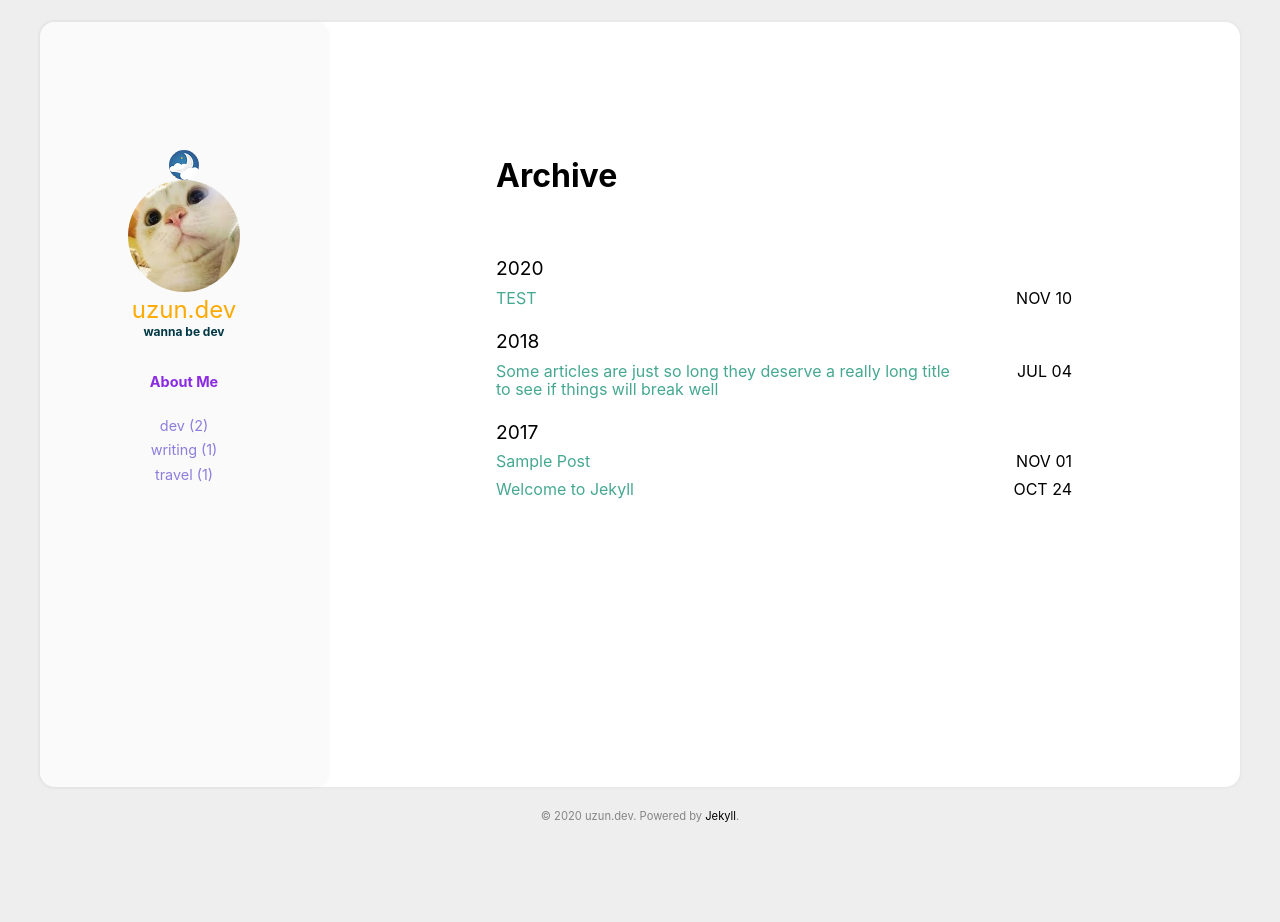
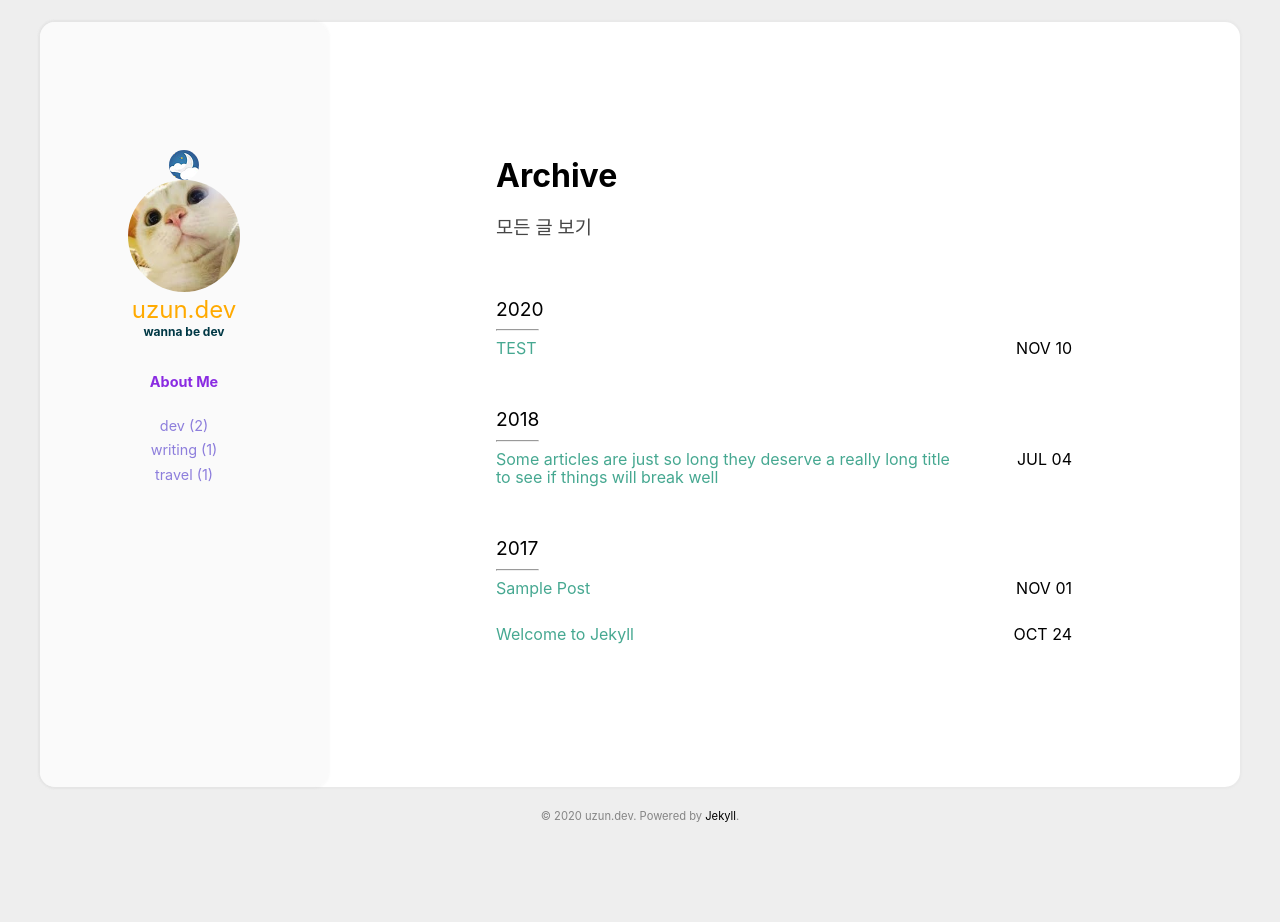
Before and after one commit to Kick-snare/Kick-snare.github.io, a Jekyll site: the page built from index.html, in a window 1280 px wide. Built offline with Jekyll 4.4.1, drawn with Linux system fonts in a browser that asks for light colours.

Commit message:
update some files

```diff
--- a/_includes/archive.html
+++ b/_includes/archive.html
@@ -25,15 +25,19 @@
 {% else %}
 <div class="archive">
   <h1>Archive</h1>
+  <h3 style="color: rgb(70, 70, 70);font-weight: 540;
+  font-style: normal;
+  font-family: -apple-system, BlinkMacSystemFont, 'Titillium Web', 'Segoe UI', Roboto, sans-serif, 'Apple Color Emoji', 'Segoe UI Emoji', 'Segoe UI Symbol'";>모든 글 보기</h3>
   <br />
   {% for post in site.posts %}
   {% unless post.next %}
-  <p class="archive_year">{{ post.date | date: '%Y' }}</p>
+  <p class="archive_year">{{ post.date | date: '%Y' }}</p><hr style="width:41px;height:0.1px;text-align:left;margin-left:0;background-color: grey;">
   {% else %}
   {% capture year %}{{ post.date | date: '%Y' }}{% endcapture %}
   {% capture nextyear %}{{ post.next.date | date: '%Y' }}{% endcapture %}
+  <br />
   {% if year != nextyear %}
-  <p class="archive_year">{{ post.date | date: '%Y' }}</p>
+  <p class="archive_year">{{ post.date | date: '%Y' }}</p><hr style="width:41px;height:0.1px;text-align:left;margin-left:0;background-color: grey;">
   {% endif %}
   {% endunless %}
 
--- a/aboutme.html
+++ b/aboutme.html
@@ -4,6 +4,7 @@ layout: page
 
 <section class="aboutme">
     <div class="post_content">
+        <h1>About Me</h1><br />
         <p>
             Cool 하고 Sick 한 개발자가 되고 싶은 YooJun Hong 입니다.
             <br><br>
```
Also changed, not shown: README.md.
